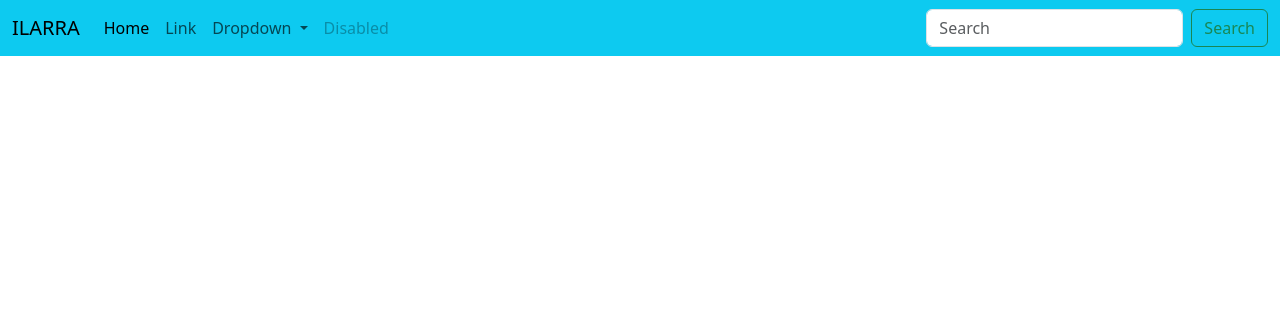
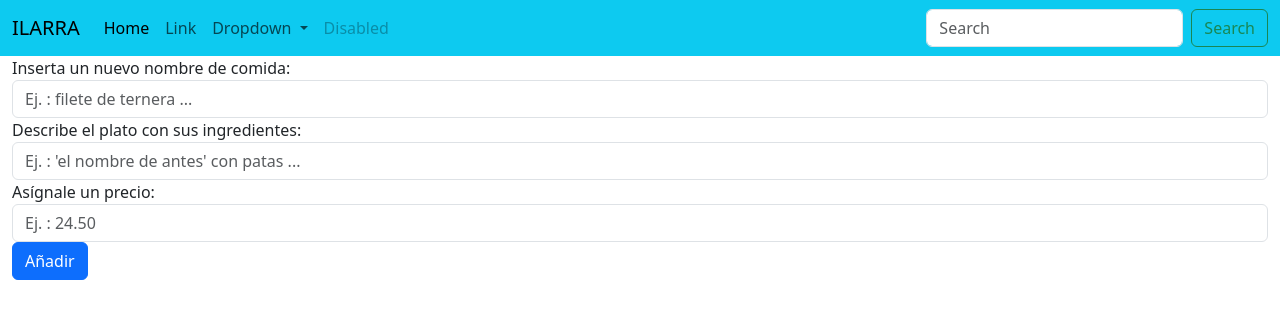
Before and after one commit to Xabigonz/PYTHON, a Flask app: template Menu_prjct/templates/formulario.html in a window 1280 px wide. Shown: the top 319 px of the page. Run offline with Flask 3, Linux system fonts and the light colour scheme; the template is opened without the code that fills it, so the values that code supplies are empty.

Commit message:
Menu_Prjct ended

```diff
--- a/Menu_prjct/app.py
+++ b/Menu_prjct/app.py
@@ -1,6 +1,7 @@
-from flask import Flask, render_template, redirect, url_for
+from flask import Flask, render_template, redirect, url_for, request
 from flask_sqlalchemy import SQLAlchemy
 import os
+
 
 app = Flask(__name__)
 
@@ -23,24 +24,57 @@ class Menu(db.Model):
         self.precio = precio
 
 def admin_Rellenar():
-    plato1 = Menu("Rape", "Rape a la parrilla", 15.00)
-    plato2 = Menu("Rodaballo", "Rodaballo a la parrilla",30.00)
-    plato3 = Menu("Merluza", "Merluza con apionabo y menier", 25.00)
-    plato4 = Menu("Entrecot", "Entroct de Vacuno madurado", 28.00)
-    plato5 = Menu("Solomillo", "Solomillo a la parilla berenjena ahumada y patata soufflé", 45.00)
-    plato6 = Menu("Txuleta", "Txuleta de vacuno Premium, Selección Txogitxu, maduración mínima de 40 días", 78.00)
-    plato7 = Menu("Carrillera", "Carrillera de vaca estofada con clorifor e Idiazabal",24.00)
+    #Recoger datos de un formulario
+    nombre = request.form['nombre']
+    descripcion = request.form['descripcion']
+    precio = float(request.form['precio'])
 
-    db.session.add(plato1)
-    db.session.add(plato2)
-    db.session.add(plato3)
-    db.session.add(plato4)
-    db.session.add(plato5)
-    db.session.add(plato6)
-    db.session.add(plato7)
+    #Crear nuevo plato:
+    nuevo_menu = Menu(nombreComida=nombre, descripcion=descripcion, precio=precio)
+
+    #Añadir a la base de datos:
+    db.session.add(nuevo_menu)
 
     db.session.commit()
 
+
+    #AÑADIR primeros datos:
+    # plato1 = Menu("Rape", "Rape a la parrilla", 15.00)
+    # plato2 = Menu("Rodaballo", "Rodaballo a la parrilla",30.00)
+    # plato3 = Menu("Merluza", "Merluza con apionabo y menier", 25.00)
+    # plato4 = Menu("Entrecot", "Entroct de Vacuno madurado", 28.00)
+    # plato5 = Menu("Solomillo", "Solomillo a la parilla berenjena ahumada y patata soufflé", 45.00)
+    # plato6 = Menu("Txuleta", "Txuleta de vacuno Premium, Selección Txogitxu, maduración mínima de 40 días", 78.00)
+    # plato7 = Menu("Carrillera", "Carrillera de vaca estofada con clorifor e Idiazabal",24.00)
+
+    # db.session.add(plato1)
+    # db.session.add(plato2)
+    # db.session.add(plato3)
+    # db.session.add(plato4)
+    # db.session.add(plato5)
+    # db.session.add(plato6)
+    # db.session.add(plato7)
+
+    # db.session.commit()
+
+@app.route("/form", methods=['GET','POST'])
+def submit():
+    if request.method == 'POST':
+
+        nombre = request.form['nombre']
+        descripcion = request.form['descripcion']
+        precio = request.form['precio']
+
+        nuevo_menu = Menu(nombreComida=nombre, descripcion=descripcion, precio=precio)
+
+        #Añadir a la base de datos:
+        db.session.add(nuevo_menu)
+
+        db.session.commit()
+
+        return redirect('/')
+    else:
+        return render_template('formulario.html')
 
 
 @app.route("/")
@@ -50,7 +84,7 @@ def menus():
 
 if __name__ == "__main__":
     # with app.app_context():
-    #     # db.drop_all()
-    #     # db.create_all()
+    # #     # db.drop_all()
     #     admin_Rellenar()
+        # db.create_all()
     app.run()
--- a/Menu_prjct/templates/formulario.html
+++ b/Menu_prjct/templates/formulario.html
@@ -58,9 +58,31 @@
         </nav>
     </div>
     <div class="container-fluid">
+        <div class="form" >
+            <form method="POST" action="/form">
+                <div class="form-group">
+                    <label for="exampleInputEmail1">Inserta un nuevo nombre de comida: </label>
+
+                    <input type="text" name="nombre" class="form-control" placeholder="Ej. : filete de ternera ... ">
+                </div>
+                <div class="form-group">
+                    <label for="">Describe el plato con sus ingredientes: </label>
+
+                    <input type="text" name="descripcion" class="form-control" placeholder="Ej. : 'el nombre de antes' con patas ... ">
+                </div>
+
+                </div>
+                <div class="form-group">
+                    <label for="exampleInputEmail1">Asígnale un precio: </label>
+
+                    <input type="text" name="precio" class="form-control" placeholder="Ej. : 24.50">
+                </div>
+
+                <button type="submit" class="btn btn-primary">Añadir</button>
+            </form>
+        </div>
 
     </div>
-    <form action=""></form>
 </body>
 <script src="https://cdn.jsdelivr.net/npm/bootstrap@5.3.0-alpha2/dist/js/bootstrap.bundle.min.js"
     integrity="sha384-qKXV1j0HvMUeCBQ+QVp7JcfGl760yU08IQ+GpUo5hlbpg51QRiuqHAJz8+BrxE/N"
```
Also changed, not shown: Menu_prjct/database.db.
